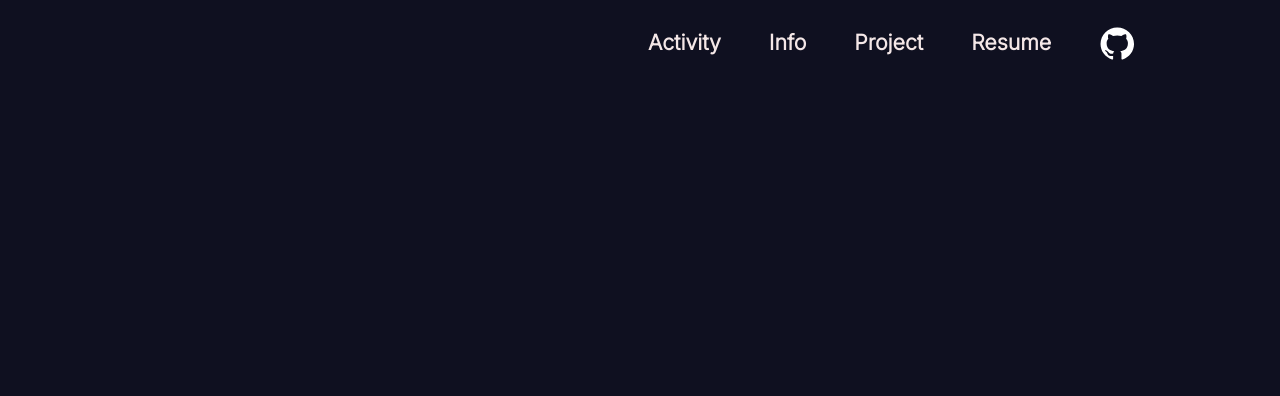
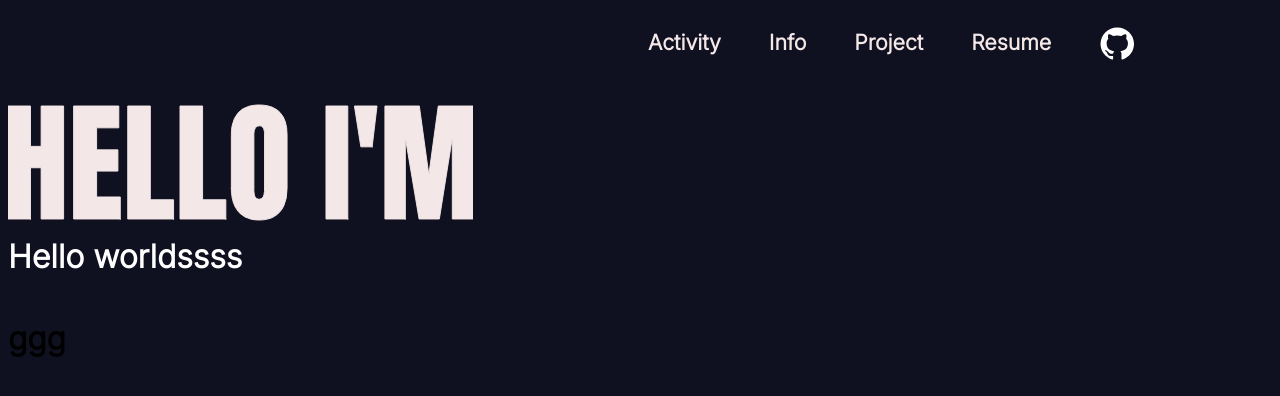
Before and after one commit to 22p21s0045/portfolio_v5, a Next.js app: page / in a window 1280 px wide. Shown: the top 396 px of the page. Built offline with nearby package versions, Linux system fonts and the light colour scheme.

Commit message:
add:react spring

```diff
--- a/app/page.tsx
+++ b/app/page.tsx
@@ -1,15 +1,33 @@
-import Image from 'next/image'
-import styles from './page.module.css'
+"use client";
+import Image from "next/image";
+import styles from "./page.module.css";
 import Grid from "@mui/material/Grid";
+import { useSpring, animated } from "@react-spring/web";
+
 export default function Home() {
+  const animatedStyles = useSpring({
+    from: { opacity: 0 },
+    to: { opacity: 1 },
+    config: { duration: 500 },
+  });
   return (
     <div>
       <Grid container>
         <Grid item lg={6}>
-          </Grid>
-        <Grid item lg={6}>
-          </Grid>
+          <animated.div style={animatedStyles}>
+            <Image
+              src={"/svg/landing/hello.svg"}
+              alt="Logo"
+              width={465}
+              height={135}
+              style={{ position: "relative", top: "18px" }}
+            />
+            <h1 style={{ color: "white" }}>Hello worldssss</h1>
+          </animated.div>
+        </Grid>
+        <Grid item lg={6}></Grid>
       </Grid>
+      <h1>ggg</h1>
     </div>
-  )
+  );
 }
```
Also changed, not shown: public/svg/landing/hello.svg (added).
